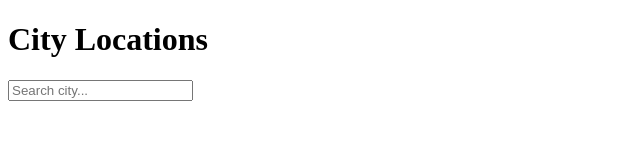
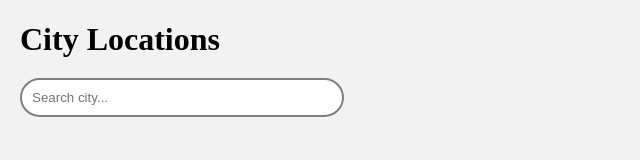
Before and after one commit to DanielaOdhis/JSON-Data, a plain HTML site: page index.html in a window 1280 px wide. Shown: the whole page, without its empty margins (0-640 px from the left). Drawn offline with Linux system fonts and the light colour scheme; no server answers.

Commit message:
Update style.css

```diff
--- a/style.css
+++ b/style.css
@@ -1,3 +1,24 @@
+body {
+  font-family: 'Times New Roman', Times, serif, sans-serif;
+  margin: 20px;
+  background-color: #f2f2f2;
+}
+
+h1 {
+  margin-bottom: 20px;
+}
+
+input[type="text"] {
+  padding: 10px;
+  border: 2px solid gray;
+  border-radius: 20px;
+  width: 300px;
+  -webkit-border-radius: 20px;
+  -moz-border-radius: 20px;
+  -ms-border-radius: 20px;
+  -o-border-radius: 20px;
+}
+
 .suggestions-list {
   list-style-type: none;
   padding: 0;
@@ -17,3 +38,11 @@
 .suggestions-list li:hover {
   background-color: #ddd;
 }
+
+#data {
+  margin-top: 20px;
+}
+
+#data p {
+  margin-bottom: 5px;
+}
```
Lines whose indentation alone changed are shown as unchanged.
